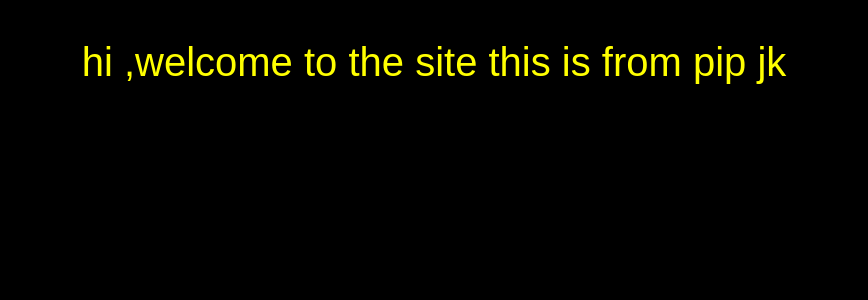
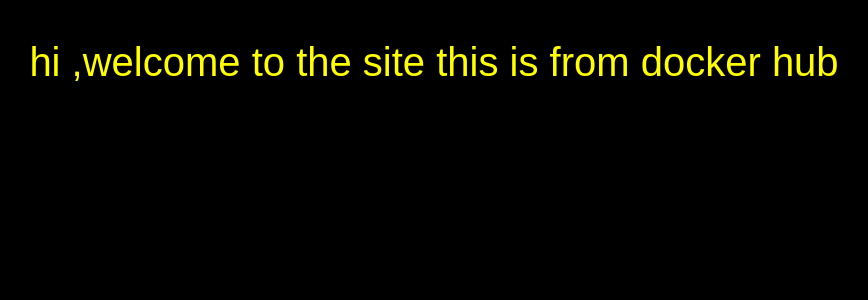
Before and after one commit to dhananjaygangurde41/k8proj, a Flask app: template templates/index.html in a window 1280 px wide. Shown: the top 300 px of the page, without its empty margins (206-1074 px from the left). Run offline with Flask 3, Linux system fonts and the light colour scheme; the template is opened without the code that fills it, so the values that code supplies are empty.

Commit message:
Update index.html

```diff
--- a/templates/index.html
+++ b/templates/index.html
@@ -7,7 +7,7 @@
 	 <title>Sign up form</title>
 </head>
 <body>
-   <p> hi ,welcome to the site this is from pip jk </p>
+   <p> hi ,welcome to the site this is from docker hub </p>
    {% for key,value in env.items() %}
    <p>{{key}}:{{value}}</p>
    {% endfor %}
```
